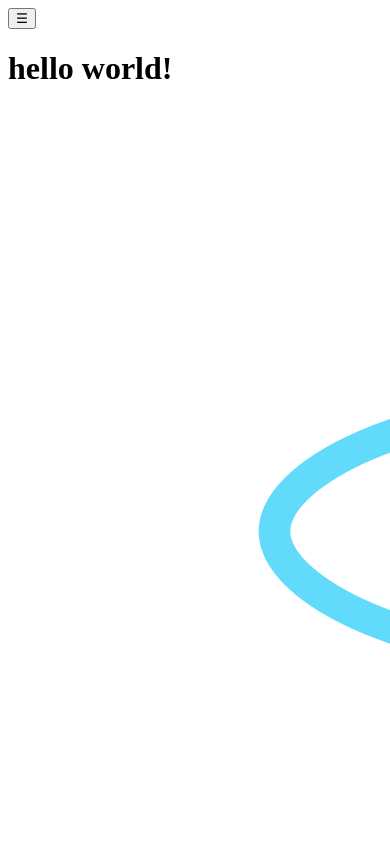
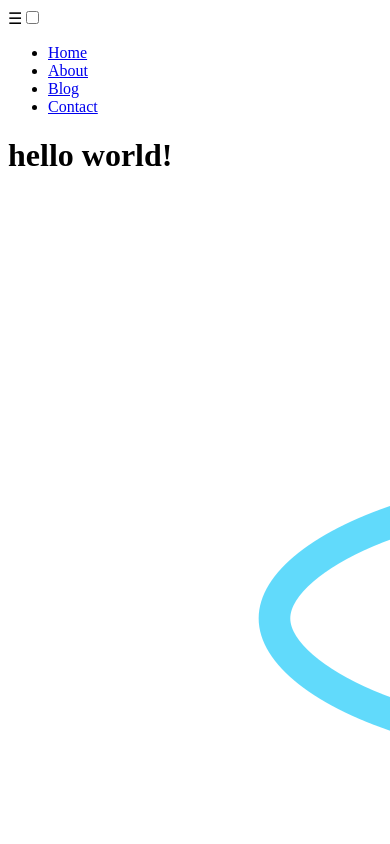
Before and after one commit to lacyjpr/classico, a React app: page / in a window 390 px wide. Shown: the top 844 px of the page. Built offline with nearby package versions, Linux system fonts and the light colour scheme; the HTML template or start-up script is replaced by a standard one.

Commit message:
Add hamburger/dropdown

```diff
--- a/src/containers/Header.jsx
+++ b/src/containers/Header.jsx
@@ -1,10 +1,30 @@
 import React, { Component } from 'react';
+import { Link } from 'react-router-dom';
 
 class Header extends Component {
   render() {
     return (
       <nav className="nav">
-        <button className="nav__burger">☰</button>
+        <label htmlFor="hamburger" className="nav__hamburger">
+          ☰
+        </label>
+        <input type="checkbox" id="hamburger" role="button" />
+        <div className="nav__menu">
+          <ul>
+            <li>
+              <Link to="/">Home</Link>
+            </li>
+            <li>
+              <Link to="/about">About</Link>
+            </li>
+            <li>
+              <Link to="/blog">Blog</Link>
+            </li>
+            <li>
+              <Link to="/contact">Contact</Link>
+            </li>
+          </ul>
+        </div>
       </nav>
     );
   }
--- a/src/style.scss
+++ b/src/style.scss
@@ -2,13 +2,28 @@
 @import url('https://fonts.googleapis.com/css?family=Open+Sans');
 
 body {
+  padding: 0;
+  margin: 0;
   font-family: 'Open Sans', Helvetica, Arial, sans-serif;
+}
+
+input[type='checkbox'] {
+  display: none;
+}
+
+input[type='checkbox']:checked ~ .nav__menu {
+  visibility: visible;
+  //z-index: 1;
+  max-height: 125px;
+  // transform: translateY(0%);
+  // transition-delay: 0s, 0s, 0.3s;
 }
 
 .container {
   margin: auto;
   text-align: center;
-  max-width: 600px;
+  //max-width: 600px;
+  //position: relative;
 
   &__image {
     width: 100px;
@@ -16,6 +31,47 @@
   }
 }
 
+.nav {
+  width: 100%;
+
+  &__hamburger {
+    display: block;
+    text-align: right;
+    margin-right: 10vw;
+  }
+
+  &__menu {
+    visibility: hidden;
+    position: absolute;
+    text-align: center;
+    left: 70vw;
+    width: 100px;
+    overflow: hidden;
+    max-height: 0;
+    -webkit-transition: max-height 500ms ease;
+    -moz-transition: max-height 500ms ease;
+    -o-transition: max-height 500ms ease;
+    transition: max-height 500ms ease;
+    background-color: black;
+
+    ul {
+      list-style: none;
+      margin-top: 0;
+      margin: 0 auto;
+      padding: 0;
+
+      li {
+        margin: 0 auto;
+      }
+    }
+
+    a {
+      text-decoration: none;
+      width: 40px;
+    }
+  }
+}
+
 .left {
   text-align: left;
 }
```
